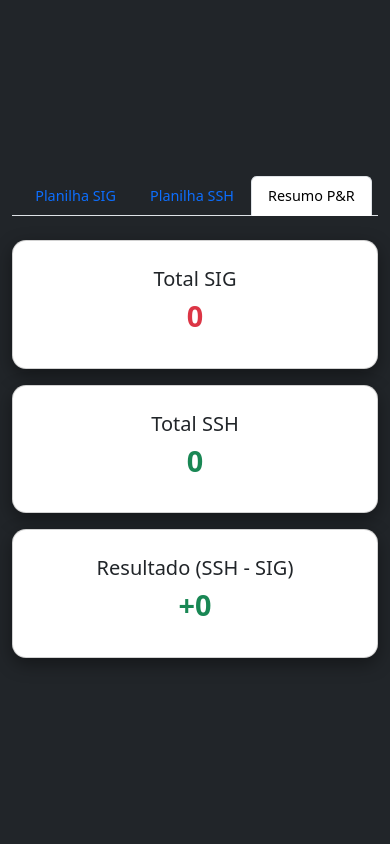
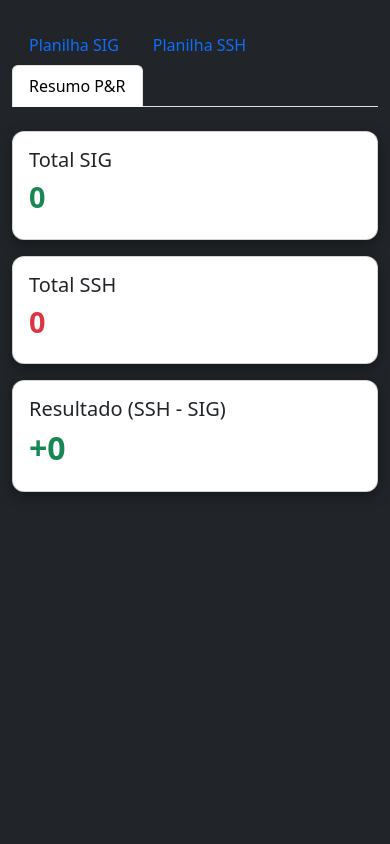
Before and after one commit to Loirin12/planilha-rdm-site-, a Flask app: page /resumo in a window 390 px wide. Run offline with Flask 3, Linux system fonts and the light colour scheme; the visitor is signed in with stand-in values (Sample User, id 1).

Commit message:
Update resumo.html

```diff
--- a/templates/resumo.html
+++ b/templates/resumo.html
@@ -4,58 +4,45 @@
   <meta charset="utf-8">
   <link rel="icon" href="{{ url_for('static', filename='imagens/logo.png') }}" type="image/png">
   <title>RESUMO P&R</title>
+
+  <!-- Bootstrap (igual ao resto do sistema) -->
   <link href="https://cdn.jsdelivr.net/npm/bootstrap@5.3.0/dist/css/bootstrap.min.css" rel="stylesheet">
 
   <style>
-    /* 🔥 CENTRALIZA A TELA TODA */
-    .wrapper-resumo {
-      min-height: 90vh;
-      display: flex;
-      flex-direction: column;
-      justify-content: center; /* central vertical */
+    /* Mantém visual consistente com as planilhas */
+    body {
+      background-color: #212529;
+      color: #f8f9fa;
     }
 
-    /* Cards mais bonitos */
     .card {
-      border-radius: 14px;
-      box-shadow: 0 6px 18px rgba(0,0,0,0.4);
-      text-align: center;
+      border-radius: 12px;
+      box-shadow: 0 4px 14px rgba(0,0,0,0.4);
     }
 
     .card h3, .card h2 {
       font-weight: bold;
-      font-size: 2.2rem;
     }
 
-    /* 📱 Ajuste específico para celular */
+    /* Melhor leitura no celular */
     @media (max-width: 768px) {
-      .wrapper-resumo {
-        min-height: 100vh;
-        padding-top: 10px;
-        padding-bottom: 20px;
+      .card h3 {
+        font-size: 1.8rem;
       }
-
-      .card {
-        padding: 10px;
-      }
-
-      .card h3, .card h2 {
-        font-size: 1.8rem; /* tamanho ideal no mobile */
-      }
-
-      .nav-tabs {
-        font-size: 0.9rem;
+      .card h2 {
+        font-size: 2rem;
       }
     }
   </style>
 </head>
 
-<body class="bg-dark text-light">
+<body>
 
-  <div class="container wrapper-resumo">
+  <!-- MESMO PADRÃO DE LARGURA DAS PLANILHAS -->
+  <div class="container-fluid py-4">
 
-    <!-- Menu -->
-    <ul class="nav nav-tabs mb-4 justify-content-center">
+    <!-- MENU (igual ao sistema) -->
+    <ul class="nav nav-tabs mb-4">
       <li class="nav-item">
         <a class="nav-link" href="/planilha-sig">Planilha SIG</a>
       </li>
@@ -67,23 +54,23 @@
       </li>
     </ul>
 
-    <!-- Cards centralizados -->
-    <div class="mx-auto w-100" style="max-width: 700px;">
-
+    <!-- TOTAL SIG (VERDE) -->
     <div class="card mb-3">
       <div class="card-body">
         <h5>Total SIG</h5>
-          <h3 class="text-danger">{{ total_sig }}</h3>
+        <h3 class="text-success">{{ total_sig }}</h3>
       </div>
     </div>
 
+    <!-- TOTAL SSH (VERMELHO) -->
     <div class="card mb-3">
       <div class="card-body">
         <h5>Total SSH</h5>
-          <h3 class="text-success">{{ total_ssh }}</h3>
+        <h3 class="text-danger">{{ total_ssh }}</h3>
       </div>
     </div>
 
+    <!-- RESULTADO -->
     <div class="card">
       <div class="card-body">
         <h5>Resultado (SSH - SIG)</h5>
@@ -93,9 +80,8 @@
         {% else %}
           <h2 class="text-danger">{{ resultado }}</h2>
         {% endif %}
+
       </div>
-      </div>
-
     </div>
 
   </div>
```
Lines whose indentation alone changed are shown as unchanged.
